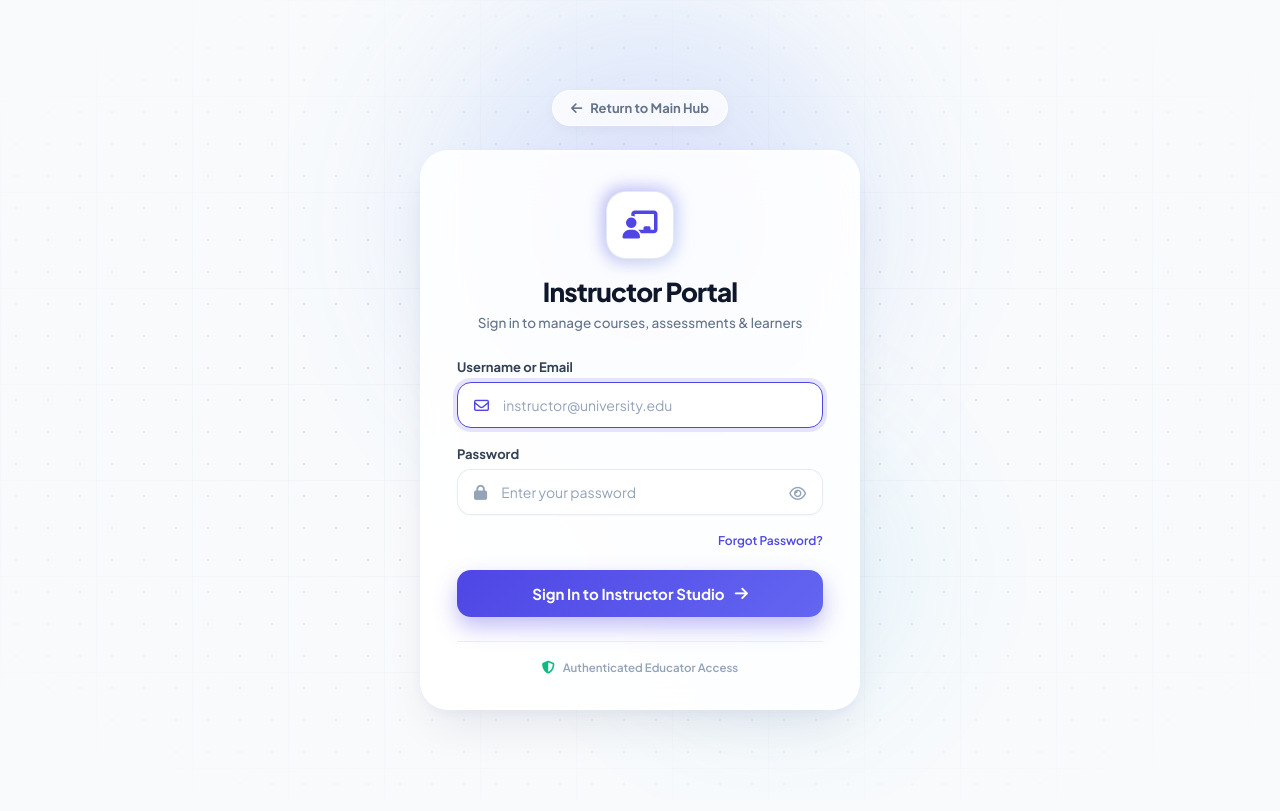
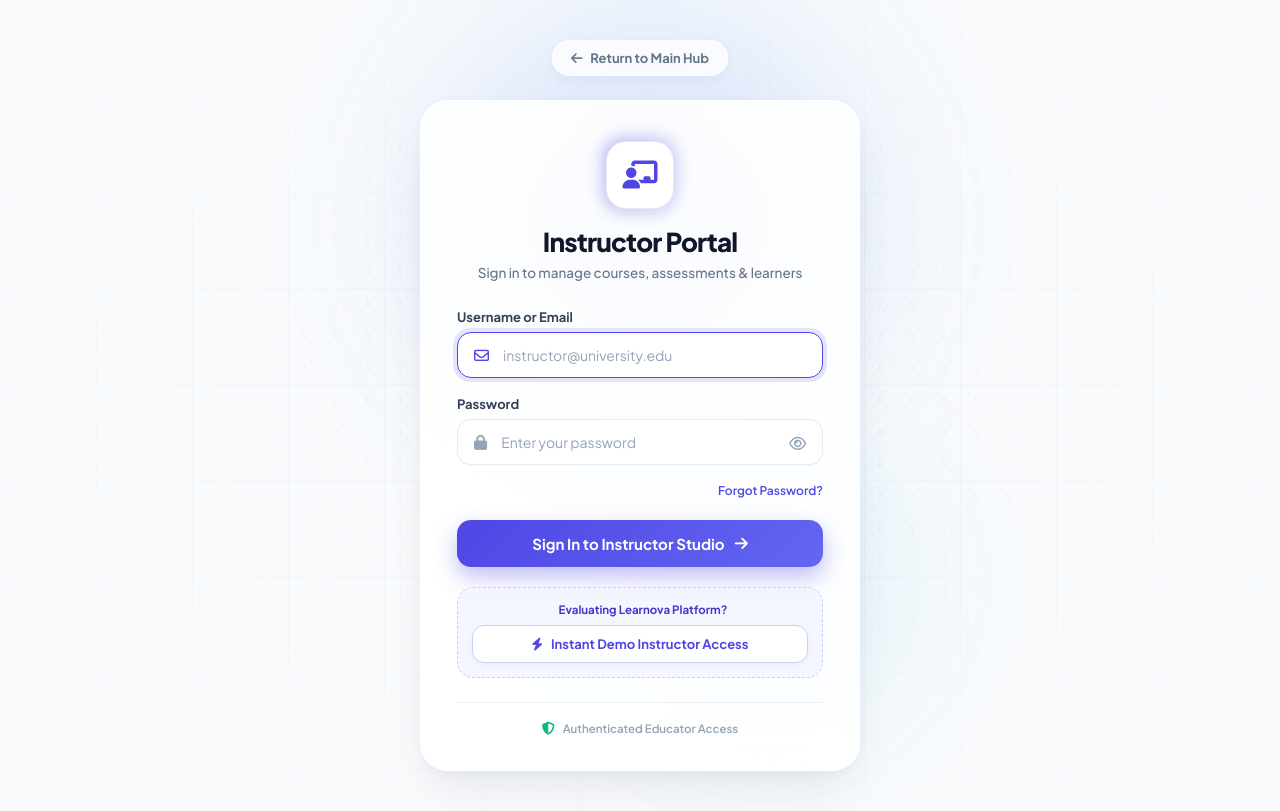
Before and after one commit to sanad-shat/Learnova-LMS-Platform, a Flask app: page /teacher/login in a window 1280 px wide. Before the commit the page ends 785 px from the top, so only its background shows below. Run offline with Flask 3, Linux system fonts and the light colour scheme.

Commit message:
Add demo access card to teacher login page
Added a demo access card with a button for instant demo access to the login page.

```diff
--- a/ecms/app/templates/teacher/login.html
+++ b/ecms/app/templates/teacher/login.html
@@ -344,6 +344,52 @@
       transform: translateY(0);
     }
 
+    /* Demo Access Card */
+    .demo-access-card {
+      margin-top: 20px;
+      padding: 14px;
+      background: rgba(238, 242, 255, 0.6);
+      border: 1px dashed #c7d2fe;
+      border-radius: 16px;
+      text-align: center;
+    }
+
+    .demo-header-note {
+      font-size: 11.5px;
+      font-weight: 700;
+      color: #4338ca;
+      margin-bottom: 8px;
+      display: flex;
+      align-items: center;
+      justify-content: center;
+      gap: 6px;
+    }
+
+    .btn-instant-demo {
+      width: 100%;
+      background: #ffffff;
+      border: 1.5px solid #c7d2fe;
+      padding: 10px 14px;
+      border-radius: 12px;
+      font-size: 13px;
+      font-weight: 700;
+      color: var(--primary);
+      cursor: pointer;
+      box-shadow: 0 2px 6px rgba(79, 70, 229, 0.06);
+      transition: all 0.2s ease;
+      display: inline-flex;
+      align-items: center;
+      justify-content: center;
+      gap: 8px;
+    }
+
+    .btn-instant-demo:hover {
+      background: #eef2ff;
+      border-color: #a5b4fc;
+      transform: translateY(-1px);
+      box-shadow: 0 4px 10px rgba(79, 70, 229, 0.12);
+    }
+
     .card-footer-sec {
       margin-top: 24px;
       padding-top: 18px;
@@ -360,6 +406,19 @@
     .card-footer-sec i {
       color: #10b981;
       font-size: 13px;
+    }
+
+    @media (max-width: 480px) {
+      body {
+        padding: 24px 14px;
+      }
+      .glass-card {
+        padding: 30px 20px 24px;
+        border-radius: 22px;
+      }
+      .card-top-header h1 {
+        font-size: 22px;
+      }
     }
   </style>
 </head>
@@ -399,7 +458,7 @@
         {% endif %}
       {% endwith %}
 
-      <form method="POST">
+      <form id="instructorLoginForm" method="POST">
         <div class="form-group">
           <label class="field-label" for="email">Username or Email</label>
           <div class="input-field-wrap">
@@ -429,6 +488,16 @@
         </button>
       </form>
 
+      <!-- One-Click Instant Demo Box -->
+      <div class="demo-access-card">
+        <div class="demo-header-note">
+          <i class="fa-solid fa-sparkles"></i> Evaluating Learnova Platform?
+        </div>
+        <button type="button" id="demoInstructorBtn" class="btn-instant-demo">
+          <i class="fa-solid fa-bolt"></i> Instant Demo Instructor Access
+        </button>
+      </div>
+
       <div class="card-footer-sec">
         <i class="fa-solid fa-shield-halved"></i>
         <span>Authenticated Educator Access</span>
@@ -440,6 +509,9 @@
     const toggleBtn = document.getElementById('togglePasswordBtn');
     const passwordInput = document.getElementById('password');
     const eyeIcon = document.getElementById('eyeIcon');
+    const emailInput = document.getElementById('email');
+    const demoBtn = document.getElementById('demoInstructorBtn');
+    const form = document.getElementById('instructorLoginForm');
 
     if (toggleBtn && passwordInput && eyeIcon) {
       toggleBtn.addEventListener('click', function () {
@@ -449,6 +521,14 @@
         eyeIcon.classList.toggle('fa-eye-slash', isPassword);
       });
     }
+
+    if (demoBtn && emailInput && passwordInput && form) {
+      demoBtn.addEventListener('click', function () {
+        emailInput.value = 'instructor@learnova.edu';
+        passwordInput.value = 'demo123';
+        form.submit();
+      });
+    }
   </script>
 </body>
 </html>
```
